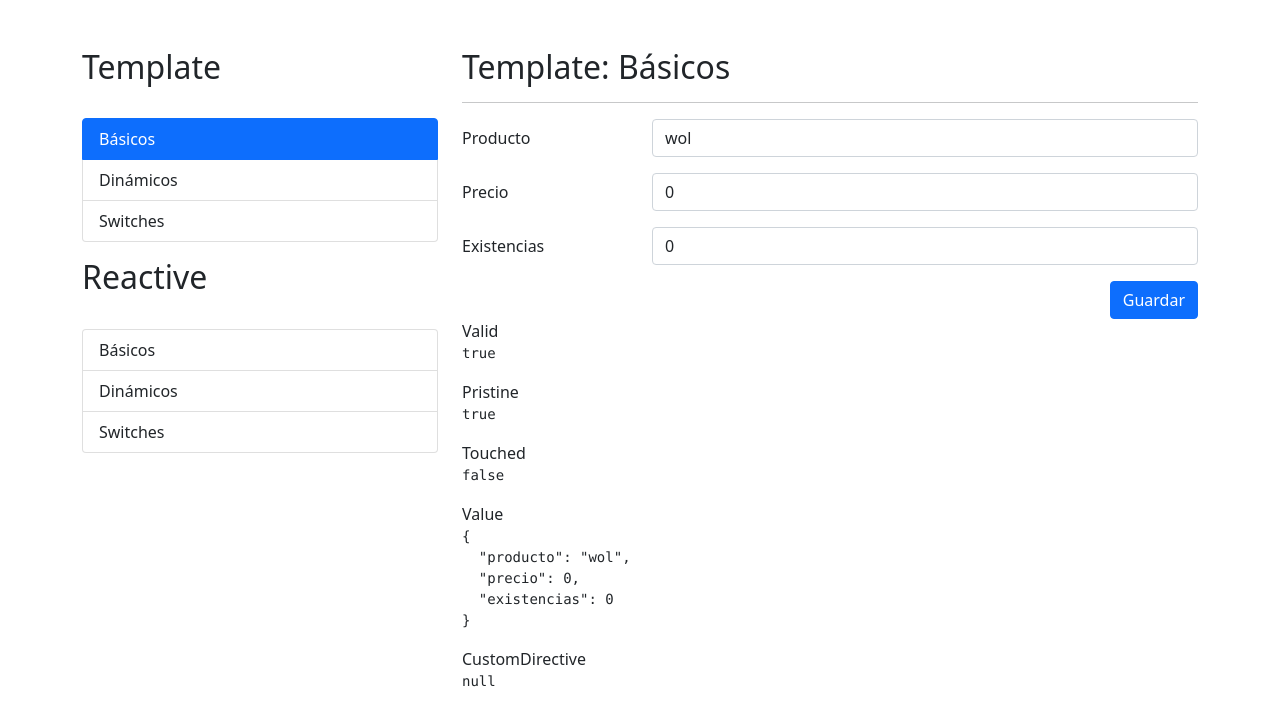
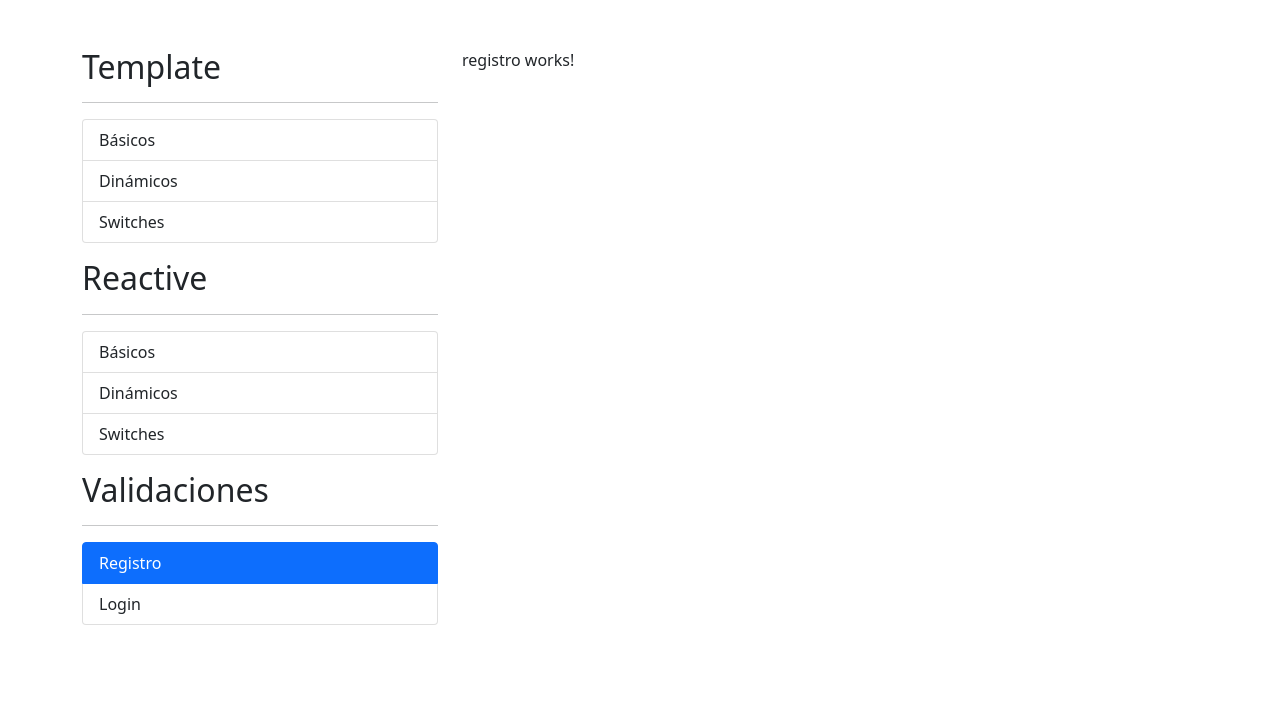
Before and after one commit to JanFreemind/06-formulariosApp, an Angular app: page /auth/registro in a window 1280 px wide. Before the commit this address led to /template/basicos. Shown: the top 726 px of the page. Built offline with nearby package versions, Linux system fonts and the light colour scheme.

Commit message:
Rutas y LazyLoad de login y registro

```diff
--- a/src/app/app-routing.module.ts
+++ b/src/app/app-routing.module.ts
@@ -1,5 +1,7 @@
 import { NgModule } from '@angular/core';
 import { RouterModule, Routes } from '@angular/router';
+
+import { AuthModule } from './auth/auth.module';
 
 const routes: Routes = [
   {
@@ -9,6 +11,10 @@ const routes: Routes = [
   {
     path: 'reactive',
     loadChildren: () => import('./reactive/reactive.module').then( m => m.ReactiveModule )
+  },
+  {
+    path: 'auth',
+    loadChildren: () => import('./auth/auth.module').then( m => m.AuthModule )
   },
   {
     path: '**',
--- /dev/null
+++ b/src/app/auth/pages/login/login.component.html
@@ -0,0 +1 @@
+<p>login works!</p>
--- /dev/null
+++ b/src/app/auth/pages/login/login.component.ts
@@ -0,0 +1,16 @@
+import { Component, OnInit } from '@angular/core';
+
+@Component({
+  selector: 'app-login',
+  templateUrl: './login.component.html',
+  styles: [
+  ]
+})
+export class LoginComponent implements OnInit {
+
+  constructor() { }
+
+  ngOnInit(): void {
+  }
+
+}
--- /dev/null
+++ b/src/app/auth/pages/registro/registro.component.html
@@ -0,0 +1 @@
+<p>registro works!</p>
--- /dev/null
+++ b/src/app/auth/pages/registro/registro.component.ts
@@ -0,0 +1,16 @@
+import { Component, OnInit } from '@angular/core';
+
+@Component({
+  selector: 'app-registro',
+  templateUrl: './registro.component.html',
+  styles: [
+  ]
+})
+export class RegistroComponent implements OnInit {
+
+  constructor() { }
+
+  ngOnInit(): void {
+  }
+
+}
--- a/src/app/shared/sidemenu/sidemenu.component.html
+++ b/src/app/shared/sidemenu/sidemenu.component.html
@@ -1,5 +1,5 @@
 <h2>Template</h2>
-<br>
+<hr>
 
 <ul class="list-group">
 
@@ -13,7 +13,7 @@
 </ul>
 
 <h2 class="mt-3">Reactive</h2>
-<br>
+<hr>
 
 <ul class="list-group">
 
@@ -25,3 +25,17 @@
     </li>
 
 </ul>
+
+<h2 class="mt-3">Validaciones</h2>
+<hr>
+
+<ul class="list-group">
+
+    <li *ngFor="let item of authMenu"
+        class="list-group-item"
+        [routerLink]="[ item.ruta ]"
+        routerLinkActive="active">
+        {{ item.texto }}
+    </li>
+
+</ul>
--- a/src/app/shared/sidemenu/sidemenu.component.ts
+++ b/src/app/shared/sidemenu/sidemenu.component.ts
@@ -45,6 +45,17 @@ export class SidemenuComponent {
       texto: 'Switches',
       ruta: './reactive/switches'
     },
+  ];
+
+  authMenu: MenuItem[] = [
+    {
+      texto: 'Registro',
+      ruta: './auth/registro',
+    },
+    {
+      texto: 'Login',
+      ruta: './auth/login',
+    },
   ]
 
 
```
Also changed, not shown: src/app/auth/auth-routing.module.ts (added, +22 -0 lines), src/app/auth/auth.module.ts (added, +19 -0 lines).
